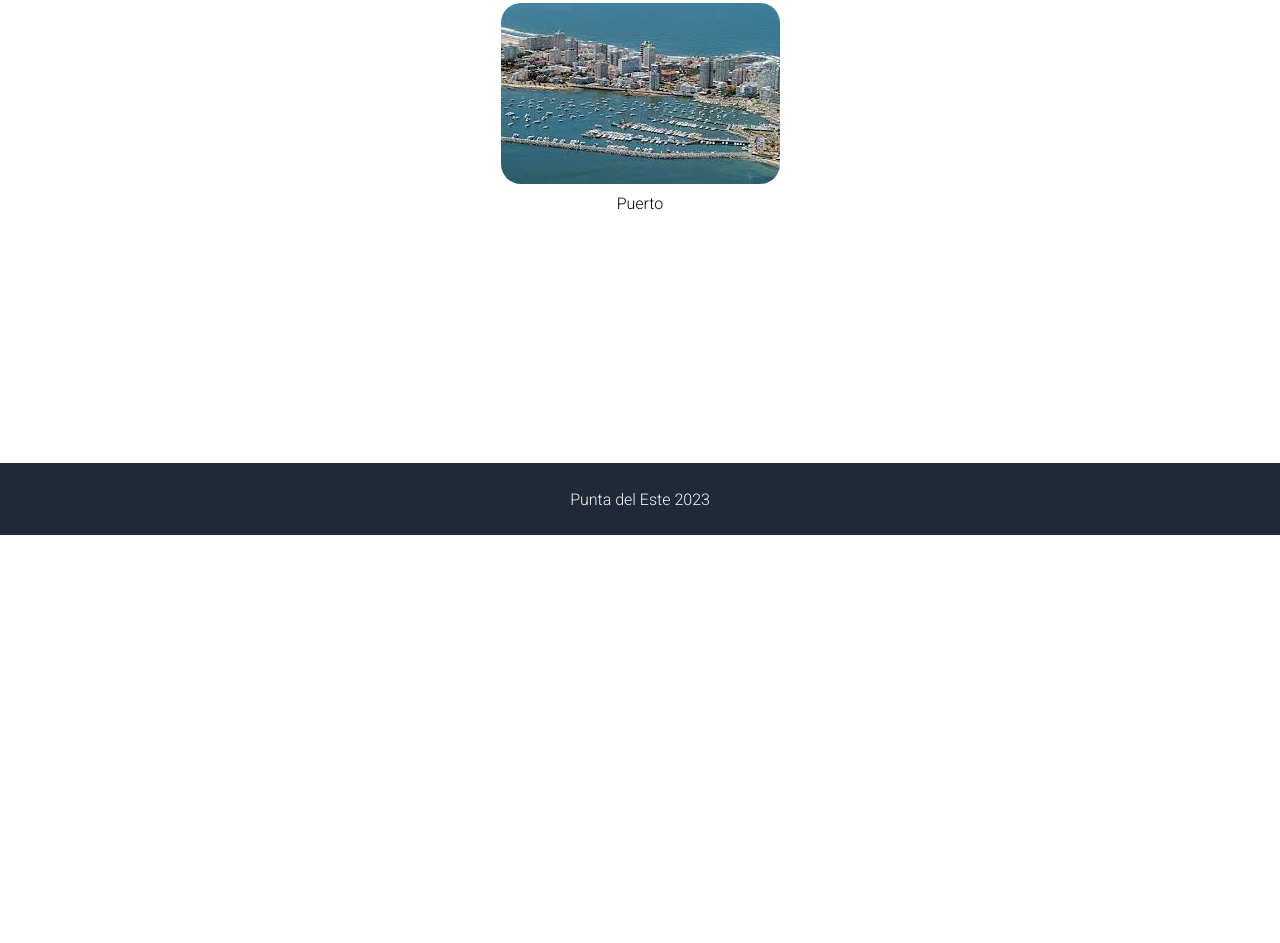
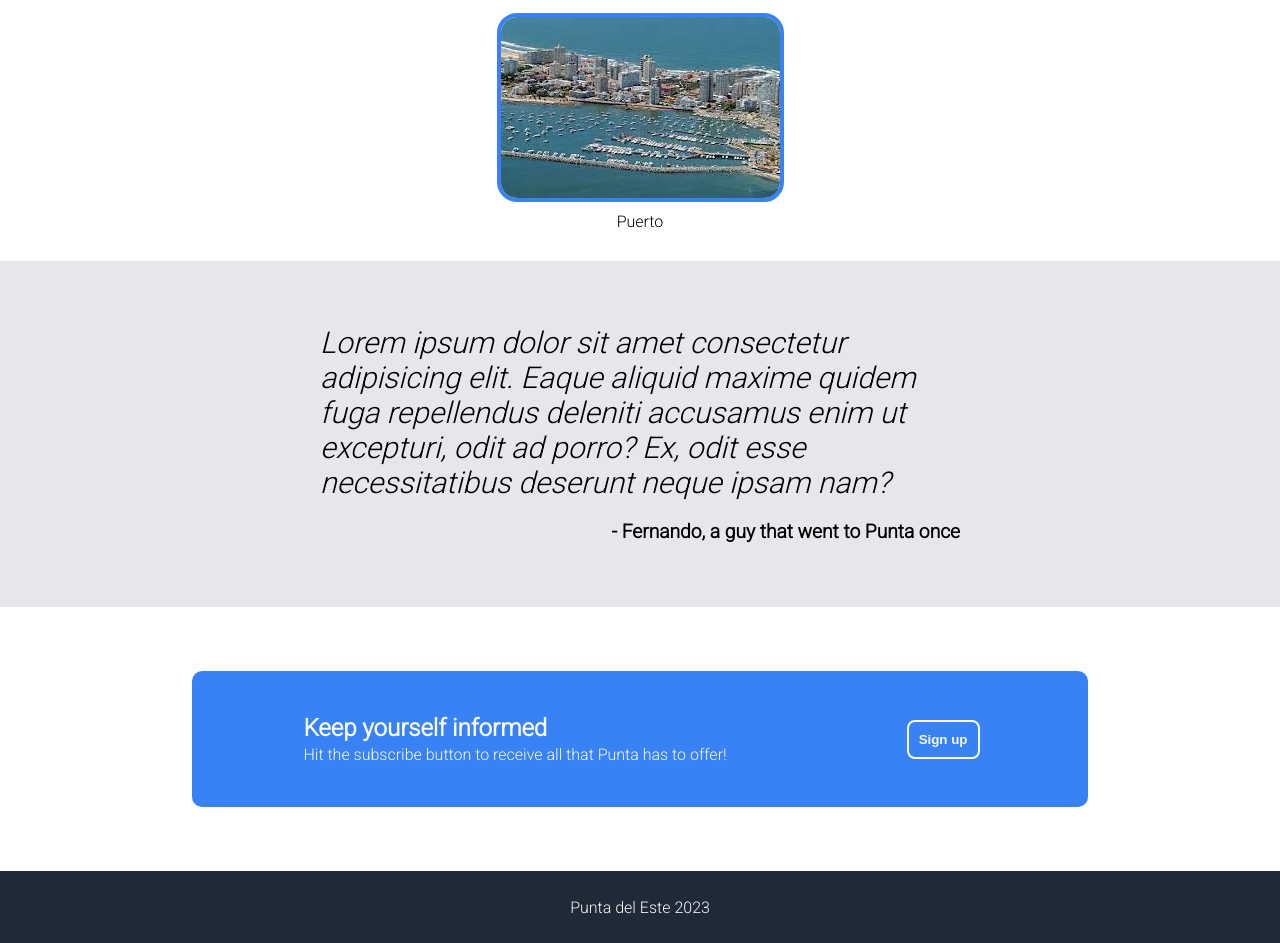
Before and after one commit to rodrigodeleon/landingTOP, a plain HTML site: page index.html in a window 1280 px wide. Shown: the part 836-1779 px from the top of the page. Before the commit the page ends 1371 px from the top, so only its background shows below. Drawn offline with Linux system fonts and the light colour scheme.

Commit message:
Add some final css adjustments and html content

```diff
--- a/index.html
+++ b/index.html
@@ -8,7 +8,7 @@
   </head>
   <body>
     <div class="header">
-      <div class="header-logo">Awesome TOP Landing Page</div>
+      <div class="header-logo">Punta del Este 2023</div>
       <ul class="header-links">
         <li>Contact</li>
         <li>Gallery</li>
@@ -21,7 +21,7 @@
         <p>
           This is really nice because it's been so long since I coded anything
         </p>
-        <button>Big Fat Button</button>
+        <button>Sign up</button>
       </div>
       <div class="hero-right">
         <img
@@ -47,9 +47,26 @@
       </div>
     </div>
 
-    <div class="section-3"></div>
+    <div class="section-3">
+      <p>
+        Lorem ipsum dolor sit amet consectetur adipisicing elit. Eaque aliquid
+        maxime quidem fuga repellendus deleniti accusamus enim ut excepturi,
+        odit ad porro? Ex, odit esse necessitatibus deserunt neque ipsam nam?
+      </p>
+      <div class="text-autor">- Fernando, a guy that went to Punta once</div>
+    </div>
 
-    <div class="section-4"></div>
+    <div class="section-4">
+      <div class="signup-panel">
+        <div>
+          <h2>Keep yourself informed</h2>
+          <p>
+            Hit the subscribe button to receive all that Punta has to offer!
+          </p>
+        </div>
+        <button>Sign up</button>
+      </div>
+    </div>
 
     <div class="footer">Punta del Este 2023</div>
   </body>
--- a/style.css
+++ b/style.css
@@ -13,7 +13,7 @@ body {
   display: flex;
   align-items: center;
   justify-content: space-between;
-  padding: 0 100px;
+  padding: 0 15%;
 }
 
 .header-logo {
@@ -27,9 +27,6 @@ body {
   display: flex;
   list-style-type: none;
   color: #e5e7eb;
-}
-
-ul {
   gap: 20px;
 }
 
@@ -39,49 +36,57 @@ ul {
 .section-4 {
   display: flex;
   justify-content: center;
-  padding: 50px 100px;
+  padding: 30px 15%;
+  gap: 20px;
 }
 .section-1 {
   background-color: #1f2937;
   color: #f9faf8;
+  gap: 5%;
 }
 .hero-left {
   display: flex;
   flex-direction: column;
   color: #e5e7eb;
   align-items: start;
+
   flex: 1;
-  margin-right: 30px;
 }
 h1 {
   font-size: 48px;
   font-weight: bold;
+  margin: 0px;
 }
 button {
   background-color: #3882f6;
   color: #f9faf8;
+  font-weight: bold;
   padding: 10px;
-  border-radius: 5px;
-  border: #f9faf8;
+  border-radius: 8px;
+  border-style: solid;
+  border-width: 2px;
+  border-color: #f9faf8;
 }
 
 .hero-right {
-  flex: 1;
   display: flex;
-  justify-content: start;
+  justify-content: center;
 }
 
 .hero-right > img {
-  flex: 0;
-  width: 400px;
-  border-radius: 5px;
-  border: 5px;
+  align-self: center;
+  width: 500px;
+  border-radius: 1px;
+  border: 2px;
+  border-style: solid;
   border-color: #f9faf8;
 }
 
 #tittle-section-2 {
   text-align: center;
-  margin-bottom: 0;
+  font-weight: bold;
+  font-size: 36px;
+  margin-top: 30px;
 }
 
 .section-2 {
@@ -99,16 +104,47 @@ button {
 .img-conteiner > img {
   margin-bottom: 10px;
   border-radius: 20px;
-  border: 2px;
+  border: 4px;
+  border-style: solid;
   border-color: #3882f6;
 }
 
 .section-3 {
+  background-color: #e5e7eb;
+  flex-direction: column;
+  padding: 5% 25%;
+}
+.section-3 > p {
+  font-style: italic;
+  font-size: 30px;
+  margin: 0;
+}
+.text-autor {
+  text-align: right;
+  font-weight: bold;
+  font-size: larger;
 }
 
 .section-4 {
+  padding: 5% 15%;
 }
 
+.signup-panel {
+  display: flex;
+  flex: 1;
+  gap: 40px;
+  justify-content: center;
+  color: #f9faf8;
+  background-color: #3882f6;
+  border-radius: 10px;
+  padding: 40px;
+  align-items: center;
+  justify-content: space-around;
+}
+
+.signup-panel > div > * {
+  margin: 3px;
+}
 .footer {
   height: 72px;
   background-color: #1f2937;
```
